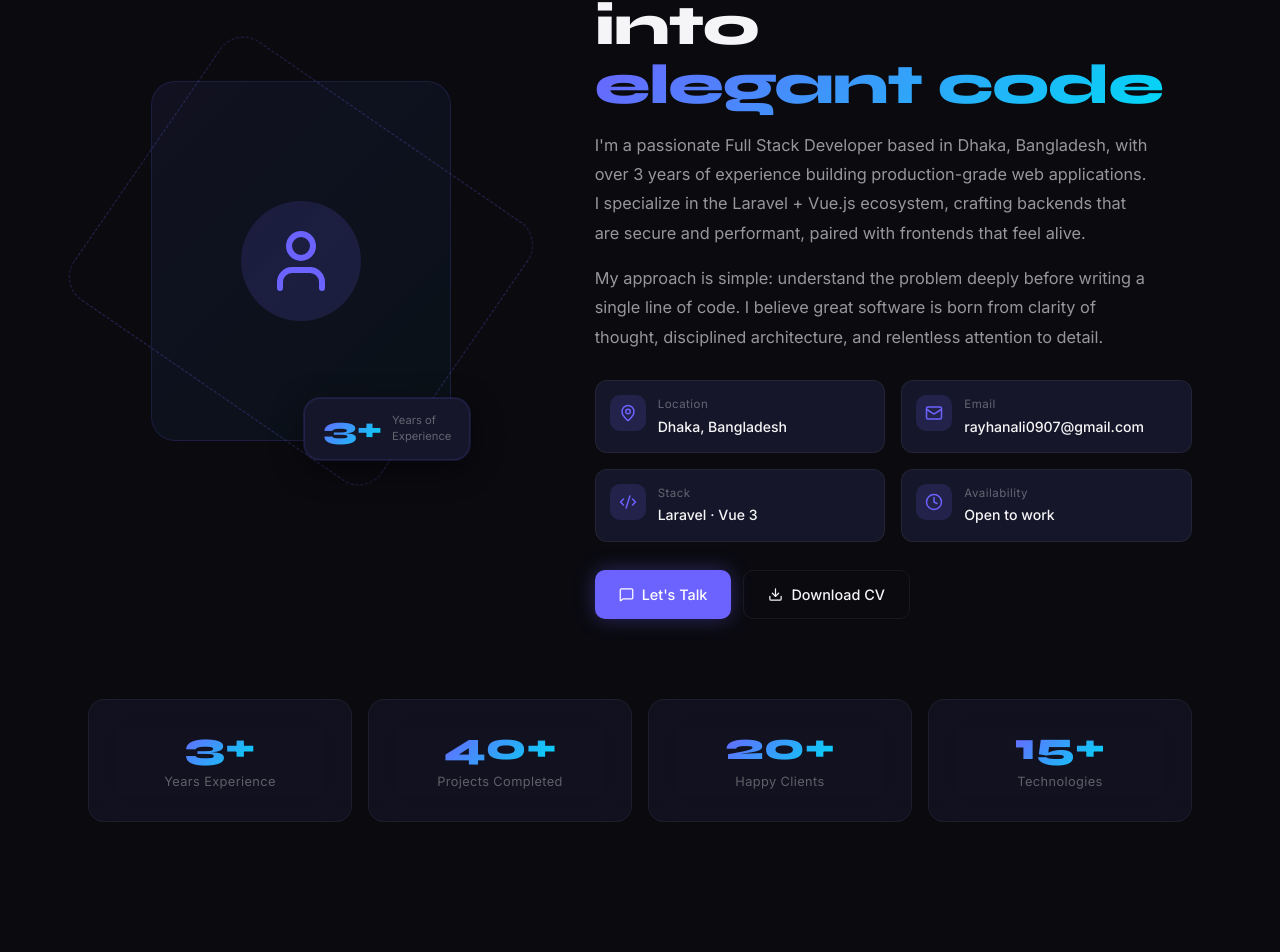
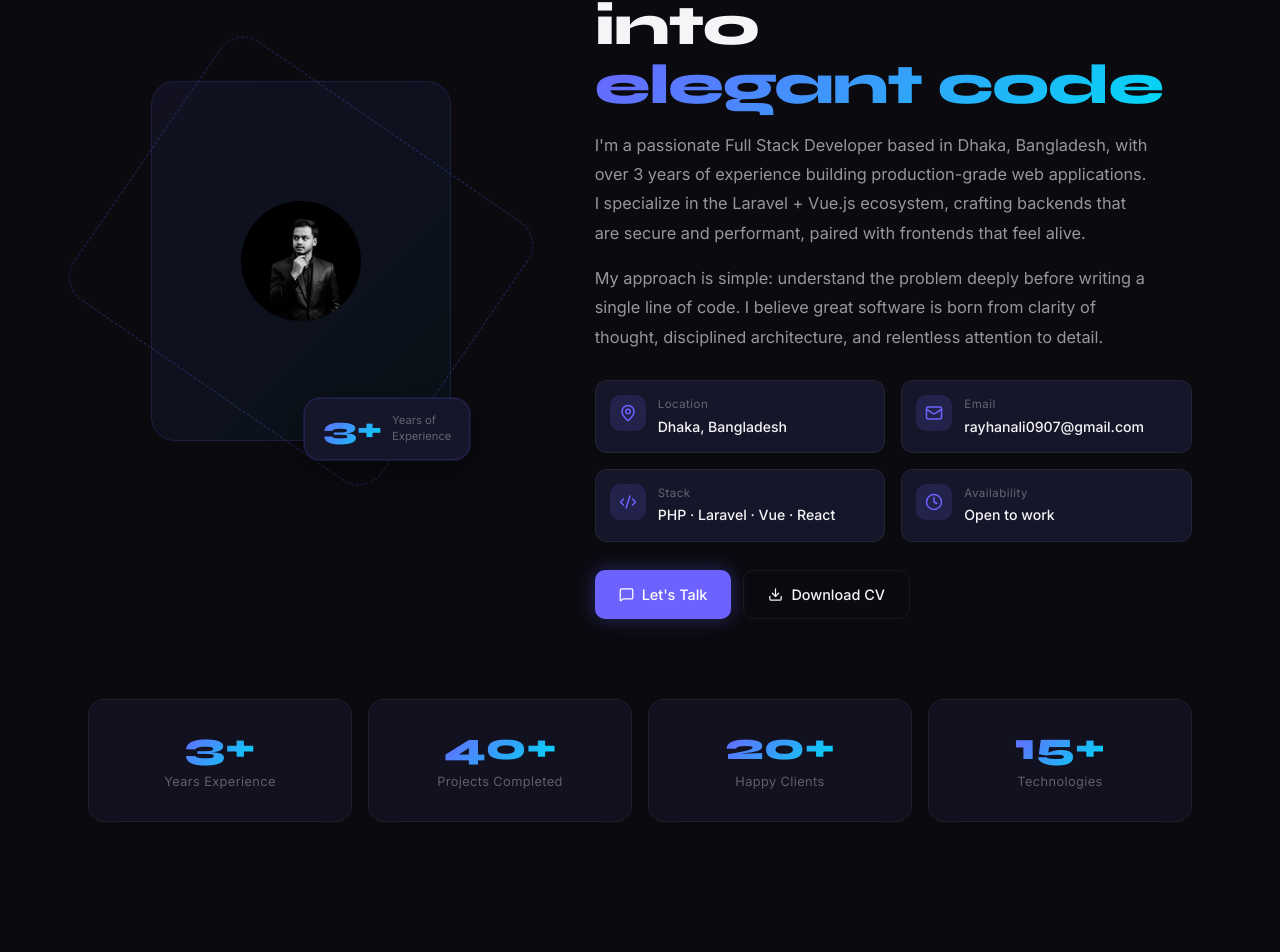
Before and after one commit to rayhanstack/rayhan-portfolio, a Vue app: page / in a window 1280 px wide. Shown: the part 1037-1989 px from the top of the page. Built offline with nearby package versions, Linux system fonts and the light colour scheme.

Commit message:
about section complete

```diff
--- a/src/data/portfolio.js
+++ b/src/data/portfolio.js
@@ -13,9 +13,9 @@ export const personal = {
   resumeUrl: '#',
   availableForWork: true,
   socials: [
-    { name: 'GitHub',   url: 'https://github.com',   icon: 'Github' },
-    { name: 'LinkedIn', url: 'https://linkedin.com',  icon: 'Linkedin' },
-    { name: 'Facebook',  url: 'https://facebook.com',   icon: 'Facebook' },
+    { name: 'GitHub',   url: 'https://github.com/rayhanstack',   icon: 'Github' },
+    { name: 'LinkedIn', url: 'https://linkedin.com/in/rayhanali0977',  icon: 'Linkedin' },
+    { name: 'Facebook',  url: 'https://facebook.com/Rayhan0977',   icon: 'Facebook' },
   ],
 }
 
--- a/src/sections/AboutSection.vue
+++ b/src/sections/AboutSection.vue
@@ -7,7 +7,11 @@
           <div class="about-img-wrap">
             <div class="about-img-placeholder" aria-label="Profile photo placeholder">
               <div class="img-inner">
-                <User :size="72" />
+                <!-- <User :size="72" /> -->
+                 <img
+                    src="@/assets/images/rayhan.jpeg"
+                    :alt="personal.name"
+                />
               </div>
               <!-- Accent ring -->
               <div class="img-ring" aria-hidden="true"></div>
@@ -78,7 +82,7 @@ import { personal, about, stats } from '@/data/portfolio'
 const highlights = [
   { label: 'Location',    value: personal.location,  iconComp: MapPin },
   { label: 'Email',       value: personal.email,     iconComp: Mail },
-  { label: 'Stack',       value: 'Laravel · Vue 3',  iconComp: Code2 },
+  { label: 'Stack',       value: 'PHP · Laravel · Vue · React',  iconComp: Code2 },
   { label: 'Availability',value: 'Open to work',     iconComp: Clock },
 ]
 </script>
@@ -124,6 +128,7 @@ const highlights = [
   align-items: center;
   justify-content: center;
   color: var(--accent);
+  overflow: hidden;
 }
 
 .img-ring {
```
Also changed, not shown: src/assets/images/rayhan.jpeg (added).
